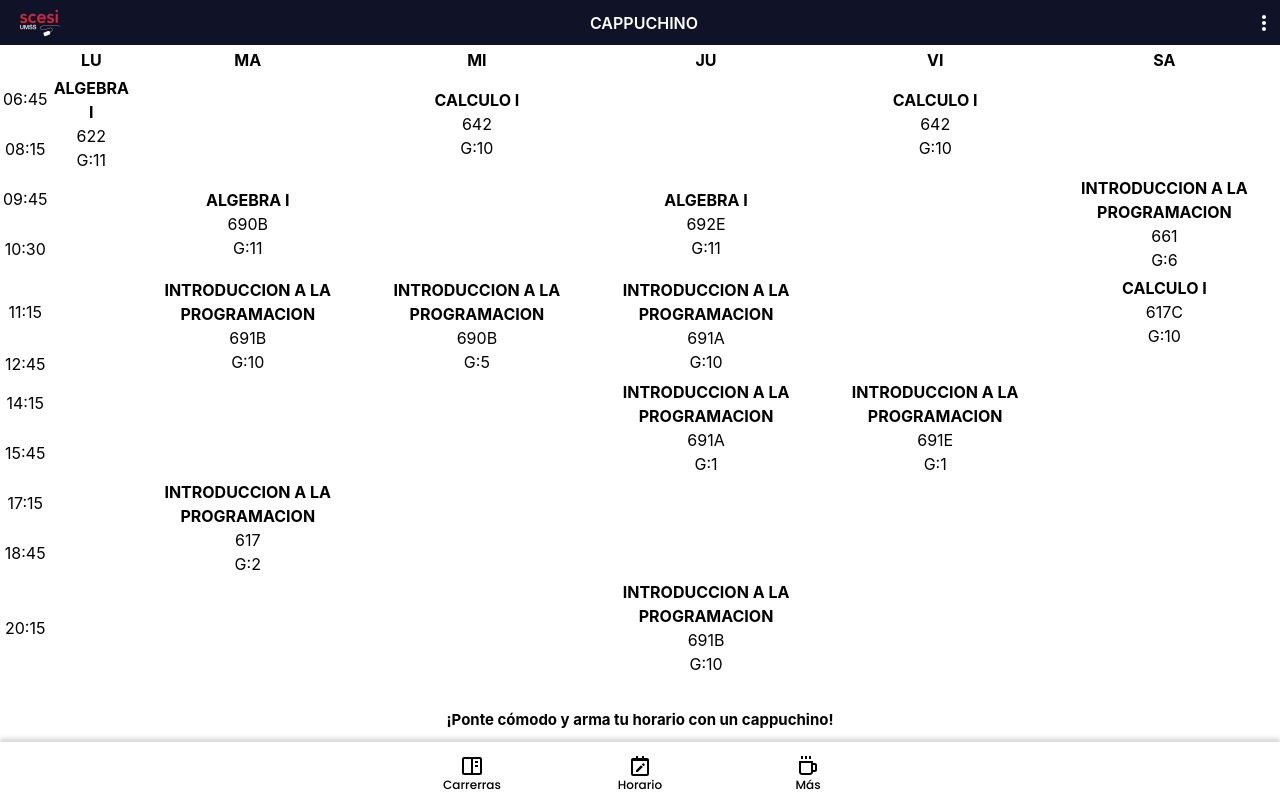
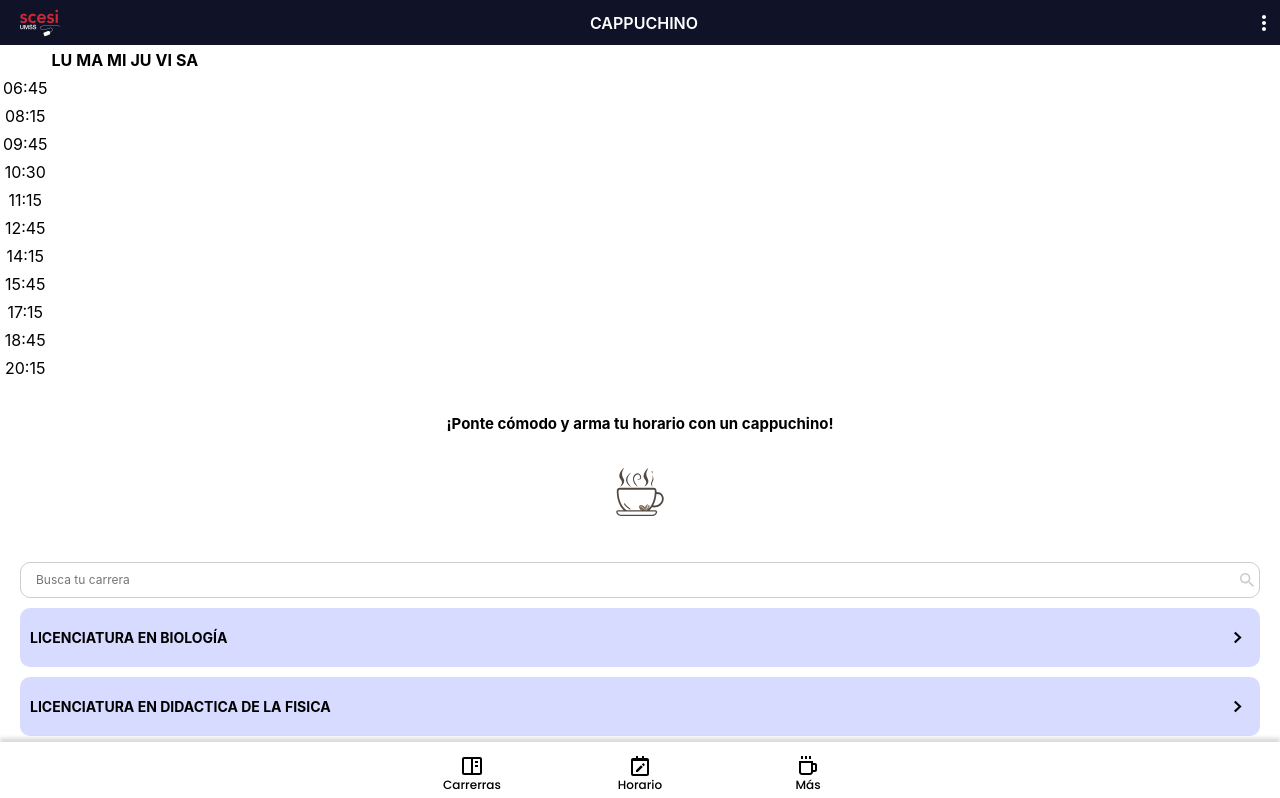
Before and after one commit to scesi/cappuccino-app, a React (Vite) app: page / in a window 1280 px wide. Shown: the top 798 px of the page. Built offline with nearby package versions, Linux system fonts and the light colour scheme.

Commit message:
refactor: update import paths for degree program interfaces and add ScheduleProps interface in ScheduleTable component

```diff
--- a/src/shared/ui/schedule-table/schedule-cell.tsx
+++ b/src/shared/ui/schedule-table/schedule-cell.tsx
@@ -1,6 +1,6 @@
-import { Day, Schedule } from '@/models'
 import { getRowSpan } from './utils/schedule-utils'
 import { SCHEDULE_HOURS } from './utils/schedule-hours'
+import { Day, Schedule } from '@/interfaces/degree-program.interface';
 
 type ScheduleItem = Schedule & { subjectName: string; subjectCode: string }
 interface ScheduleCellProps {
--- a/src/shared/ui/schedule-table/schedule-table.tsx
+++ b/src/shared/ui/schedule-table/schedule-table.tsx
@@ -1,47 +1,45 @@
-import { useEffect, useState } from 'react'
+import { useEffect, useMemo, useState } from 'react'
 import { formatHour } from './utils/time-formatter'
 import { getHourIndex } from './utils/schedule-utils'
 import { SCHEDULE_HOURS } from './utils/schedule-hours'
-import { ScheduleCell } from './schedule-cell'
-import { Day, Schedule } from '@/interfaces/degree-program.interface'
+import { Day, ScheduleProps } from '@/interfaces/degree-program.interface'
+import { renderScheduleCell } from './utils/cell-render'
 
 const daysOfWeek = [Day.Lu, Day.Ma, Day.Mi, Day.Ju, Day.Vi, Day.Sa]
 
-type ScheduleItem = Schedule & { subjectName: string; subjectCode: string }
-
-interface Props {
-  schedule: ScheduleItem[]
-}
-
-export const ScheduleTable = ({ schedule }: Props) => {
+export const ScheduleTable = ({ schedule }: ScheduleProps) => {
   const [intermediateHoursToDisplay, setIntermediateHoursToDisplay] = useState<
     string[]
   >([])
 
-  const intermediateHours = SCHEDULE_HOURS.filter((_, idx) => idx % 2 !== 0)
-  const visibleHours = SCHEDULE_HOURS.filter(
-    (hour, idx) => intermediateHoursToDisplay.includes(hour) || idx % 2 === 0,
-  )
+  const intermediateHours = useMemo(() => {
+    return SCHEDULE_HOURS.filter((_, idx) => idx % 2 !== 0)
+  }, [SCHEDULE_HOURS])
 
-  const daysWithSchedules = daysOfWeek.filter((day) =>
-    schedule.some((item) => item.day === day),
-  )
+  const visibleHours = useMemo(() => {
+    return SCHEDULE_HOURS.filter(
+      (hour, idx) => intermediateHoursToDisplay.includes(hour) || idx % 2 === 0,
+    )
+  }, [SCHEDULE_HOURS, intermediateHoursToDisplay])
+
+  const daysWithSchedules = useMemo(() => {
+    return daysOfWeek.filter((day) => schedule.some((item) => item.day === day))
+  }, [schedule])
 
   useEffect(() => {
-    const hoursToShow: string[] = []
+    const hoursToShow = new Set<string>()
 
     schedule.forEach((item) => {
       const startFormatted = formatHour(item.start)
       const endFormatted = formatHour(item.end)
 
-      const newIntermediateHours = intermediateHours.filter(
-        (hour) => startFormatted === hour || endFormatted === hour,
-      )
-
-      hoursToShow.push(...newIntermediateHours)
+      intermediateHours.forEach((hour) => {
+        if (startFormatted === hour || endFormatted === hour) {
+          hoursToShow.add(hour)
+        }
+      })
     })
-
-    const uniqueHoursToShow = Array.from(new Set(hoursToShow))
+    const uniqueHoursToShow = Array.from(hoursToShow)
 
     // Solo actualiza el estado si las horas calculadas son diferentes de las actuales
     if (
@@ -63,32 +61,32 @@
         </tr>
       </thead>
       <tbody>
-        {visibleHours.map((hour, index) => (
+        {visibleHours.map((hour) => (
           <tr key={hour}>
             <td>{hour}</td>
             {daysOfWeek.map((day) => {
               const scheduleItem = schedule.find(
                 (item) =>
                   item.day === day &&
-                  getHourIndex(item.start, SCHEDULE_HOURS) === index,
+                  getHourIndex(item.start, SCHEDULE_HOURS) ===
+                    getHourIndex(hour, SCHEDULE_HOURS),
               )!
 
               const isEmptyCell = schedule.some(
                 (item) =>
                   item.day === day &&
-                  getHourIndex(item.start, SCHEDULE_HOURS) < index &&
-                  getHourIndex(item.end, SCHEDULE_HOURS) > index,
+                  getHourIndex(item.start, SCHEDULE_HOURS) <
+                    getHourIndex(hour, SCHEDULE_HOURS) &&
+                  getHourIndex(item.end, SCHEDULE_HOURS) >
+                    getHourIndex(hour, SCHEDULE_HOURS),
               )
 
-              return (
-                <ScheduleCell
-                  key={`${day}-${hour}`}
-                  day={day}
-                  hour={hour}
-                  scheduleItem={scheduleItem}
-                  isEmptyCell={isEmptyCell}
-                />
-              )
+              return renderScheduleCell({
+                day,
+                hour,
+                scheduleItem,
+                isEmptyCell,
+              })
             })}
           </tr>
         ))}
```
